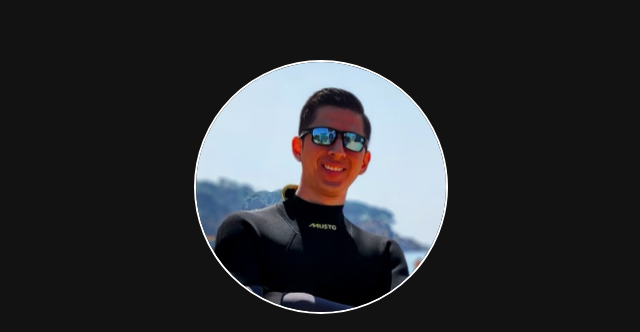
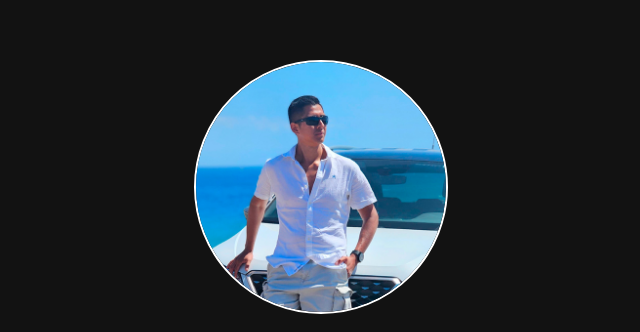
Before and after one commit to MiguelPazo/personal_website, a plain HTML site: page index.html in a window 1280 px wide. Shown: the top 332 px of the page, without its empty margins (319-959 px from the left). Drawn offline with Linux system fonts and the light colour scheme.

Commit message:
update photo and tags

```diff
--- a/index.html
+++ b/index.html
@@ -4,7 +4,7 @@
 <head>
     <meta charset="utf-8">
     <title>Miguel Pazo</title>
-    <meta name="description" content="Miguel Pazo personal website">
+    <meta name="description" content="Cloud Solutions Architect certified by AWS and Bachelor’s Degree of Systems Engineering, I have more than 8 years of professional experience in planning, analysis, development, deployment and implementation of technology platforms, mainly web apps. I support digital transformation processes on private and public organizations, leading technical teams and training them in AWS and GCP cloud technologies.">
     <meta name="author" content="Miguel Pazo">
     <meta name="viewport" content="width=device-width, initial-scale=1">
 
@@ -12,6 +12,12 @@
     <link rel="stylesheet" href="css/skeleton-dark.css">
     <link rel="stylesheet" href="css/brands.css">
     <link rel="icon" type="image/png" href="images/logo.png">
+
+	<meta property="og:type" content="website">
+	<meta property="og:title" content="Miguel Pazo | Website">
+	<meta property="og:url" content="https://miguelpazo.com/">
+	<meta property="og:image" content="https://miguelpazo.com/images/photo.jpg">
+	<meta property="og:description" content="Cloud Solutions Architect certified by AWS and Bachelor’s Degree of Systems Engineering, I have more than 8 years of professional experience in planning, analysis, development, deployment and implementation of technology platforms, mainly web apps. I support digital transformation processes on private and public organizations, leading technical teams and training them in AWS and GCP cloud technologies.">
 </head>
 
 <body>
@@ -19,7 +25,7 @@
 <div class="container">
     <div class="row">
         <div class="column" style="margin-top: 10%">
-            <img src="images/photo.png" class="avatar" srcset="images/photo.png" alt="">
+            <img src="images/photo.jpg" class="avatar" srcset="images/photo.jpg" alt="">
 
             <h1 role="heading">Miguel Pazo</h1>
 
```
Also changed, not shown: images/photo.jpg (added), images/photo.png (deleted).
